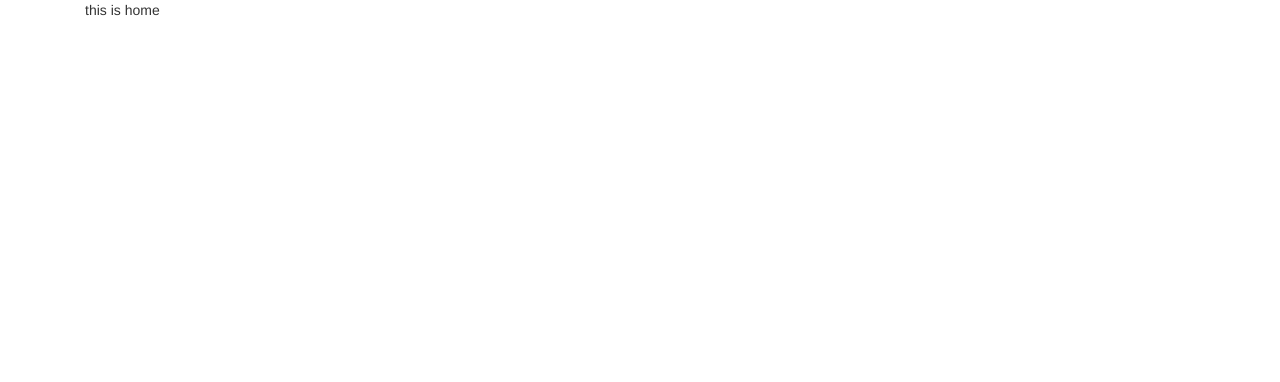
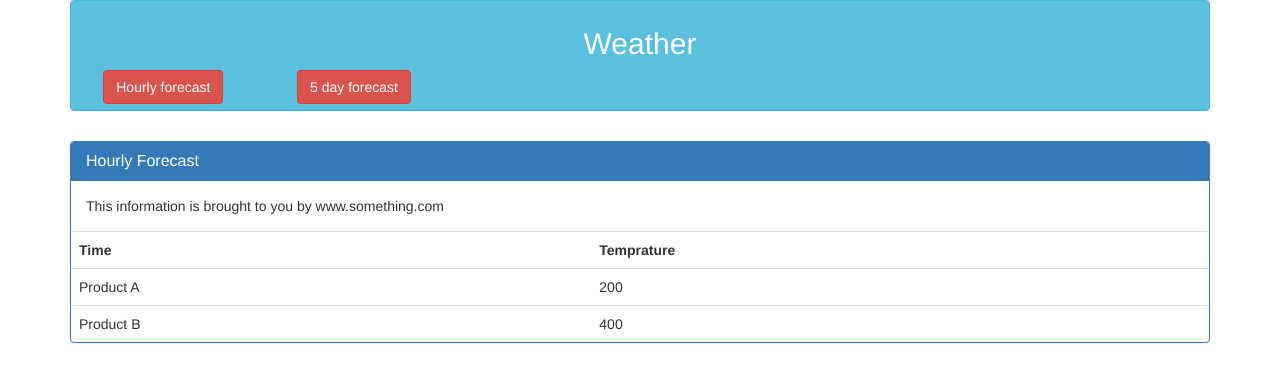
Before and after one commit to codingonHP/angular-ui-router, a plain HTML site: page index.html at #!/home in a window 1280 px wide. Drawn offline with nearby package versions, Linux system fonts and the light colour scheme; some packages are replaced by stand-ins of ours.

Commit message:
added hourly and 5 day forecast pages and routing configuration

```diff
--- a/global.js
+++ b/global.js
@@ -4,8 +4,12 @@
         .config(["$urlRouterProvider", "$stateProvider", function ($urlRouterProvider, $stateProvider) {
             $urlRouterProvider.otherwise('/home');
             $stateProvider.state('home', {
-                url: '/home',
-                templateUrl: '/templates/home.html'
-            });
+                    url: '/home',
+                    templateUrl: '/templates/Weather-hourly.html'
+                })
+                .state('rangeForecast', {
+                    url: '/rangeForecast',
+                    templateUrl: '/templates/weather-fivedays.html'
+                });
     }]);
 }());
--- a/index.html
+++ b/index.html
@@ -9,7 +9,19 @@
 
 <body ng-app="routerApp">
     <div class="container">
-        <ui-view></ui-view>
+        <div>
+            <div class="btn btn-block btn-info">
+                <h2 style="text-align:center;"> Weather </h2>
+                <div class="row">
+                    <div class="col-md-2">
+                        <a href="" class="btn btn-danger">Hourly forecast</a>
+                    </div>
+                    <div class="col-md-2"><a class="btn btn-danger" href="">5 day forecast</a></div>
+                </div>
+            </div>
+
+            <ui-view></ui-view>
+        </div>
     </div>
 </body>
 
--- /dev/null
+++ b/templates/Weather-hourly.html
@@ -0,0 +1,26 @@
+<div class="panel panel-primary" style="margin-top:30px;">
+    <div class="panel-heading">
+        <h3 class="panel-title">Hourly Forecast</h3>
+    </div>
+
+    <div class="panel-body">
+        This information is brought to you by www.something.com
+    </div>
+
+    <table class="table">
+        <tr>
+            <th>Time</th>
+            <th>Temprature </th>
+        </tr>
+
+        <tr>
+            <td>Product A</td>
+            <td>200</td>
+        </tr>
+
+        <tr>
+            <td>Product B</td>
+            <td>400</td>
+        </tr>
+    </table>
+</div>
--- a/templates/home.html
+++ /dev/null
@@ -1,3 +0,0 @@
-<div class="container">
-    <div>this is home</div>
-</div>
```
Also changed, not shown: templates/Weather-fiveDays.html (added, +29 -0 lines).
